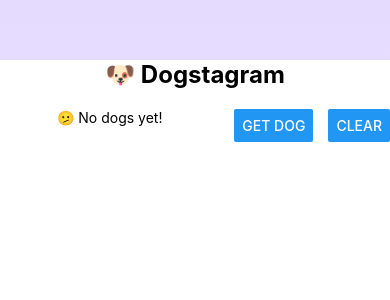
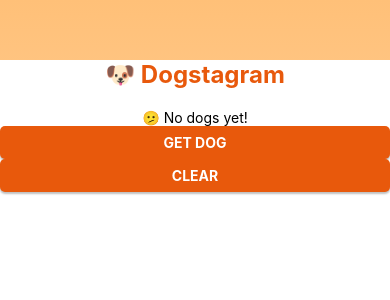
Before and after one commit to snoopytzp/sctp_2_React_Project, a React Native app in the folder dogstagram/: screen / in a window 390 px wide. Shown: the top 300 px of the page. Built offline with nearby package versions, Linux system fonts and the light colour scheme.

Commit message:
refactor Button, LoadingOverlay

```diff
--- a/dogstagram/App.js
+++ b/dogstagram/App.js
@@ -1,5 +1,5 @@
 // App.js
-import { StyleSheet, Text, View, Button } from "react-native";
+import { StyleSheet, Text, View } from "react-native";
 import { useState } from "react";
 import { Image } from "react-native";
 import { ScrollView } from "react-native";
@@ -10,6 +10,9 @@ import { useRef } from "react";
 import * as Crypto from "expo-crypto";
 import { FlatList } from "react-native";
 import { Alert } from "react-native";
+import Button from "./components/Button";
+import { Colors } from "./styles/colors";
+import LoadingOverlay from "./components/LoadingOverlay";
 
 export default function App() {
   const [dogs, setDogs] = useState([]);
@@ -58,7 +61,7 @@ export default function App() {
 
   return (
   <SafeAreaProvider>
-    <LinearGradient colors={["#e5dbff", "#f3f0ff"]} style={{ flex: 1 }}>
+  <LinearGradient colors={[Colors.PRIMARY_LIGHT_2, Colors.PRIMARY_LIGHT_1]} style={{ flex: 1 }}>
       <SafeAreaView style={{ flex: 1 }}>
         <View style={styles.container}>
           <View style={styles.mainContainer}>
@@ -74,14 +77,10 @@ export default function App() {
                     ListEmptyComponent={<Text>🫤 No dogs yet!</Text>}
                     showsVerticalScrollIndicator={false}
                   />
-                  {isLoading && (
-                    <View style={styles.loadingOverlay}>
-                      <ActivityIndicator size="large" color="#333" />
-                    </View>
-                  )}
+                  {isLoading && <LoadingOverlay />}
               </View>
-              <Button title="Get Dog" onPress={getDog} />
-              <Button title="Clear" onPress={handleClearDogs} />
+              <Button onPress={getDog}>Get Dog</Button>
+              <Button onPress={handleClearDogs}>Clear</Button>
             </View>
           </View>
         </View>
@@ -101,11 +100,23 @@ const styles = StyleSheet.create({
     marginBottom: 20,
     textAlign: "center",
   },
-  buttonsContainer: {
-    flexDirection: "row",
-    gap: 15,
-    marginBottom: 20,
+  buttonContainer: {
+    backgroundColor: "#6741d9",
+    paddingVertical: 8,
+    paddingHorizontal: 16,
+    borderRadius: 5,
+    alignItems: "center",
     justifyContent: "center",
+
+    // Shadow for Android - higher value means a bigger shadow
+    elevation: 8,
+    // Shadow for iOS
+    shadowColor: "#000",
+    // width: horizontal offset, height: vertical offset
+    shadowOffset: { width: 0, height: 2 },
+    shadowOpacity: 0.25,
+    // 1 = sharp shadow, 10 = soft blurry shadow
+    shadowRadius: 2,
   },
   mainContainer: {
     flex: 1,
@@ -126,5 +137,12 @@ const styles = StyleSheet.create({
     ...StyleSheet.absoluteFillObject,
     justifyContent: "center",
     alignItems: "center",
-},
+  },
+  appHeader: {
+    fontSize: 24,
+    fontWeight: "700",
+    marginBottom: 20,
+    textAlign: "center",
+    color: Colors.PRIMARY,
+  },
 });
--- /dev/null
+++ b/dogstagram/components/Button.js
@@ -0,0 +1,43 @@
+// components/Button.js
+import { StyleSheet, Text, Pressable } from "react-native";
+import { Colors } from "../styles/colors";
+
+function Button({ children, onPress }) {
+  return (
+    <Pressable
+      onPress={onPress}
+      style={({ pressed }) => [
+        styles.buttonContainer,
+        pressed && styles.buttonPressed,
+      ]}
+    >
+      <Text style={styles.buttonText}>{children}</Text>
+    </Pressable>
+  );
+}
+
+export default Button;
+
+const styles = StyleSheet.create({
+  buttonContainer: {
+    backgroundColor: Colors.PRIMARY,
+    paddingVertical: 8,
+    paddingHorizontal: 16,
+    borderRadius: 5,
+    alignItems: "center",
+    justifyContent: "center",
+    elevation: 8,
+    shadowColor: "#000",
+    shadowOffset: { width: 0, height: 2 },
+    shadowOpacity: 0.25,
+    shadowRadius: 2,
+  },
+  buttonText: {
+    color: "#fff",
+    fontWeight: "700",
+    textTransform: "uppercase",
+  },
+  buttonPressed: {
+    opacity: 0.6,
+  },
+});
--- /dev/null
+++ b/dogstagram/components/LoadingOverlay.js
@@ -0,0 +1,19 @@
+// components/LoadingOverlay.js
+import { View, ActivityIndicator, StyleSheet } from "react-native";
+import { Colors } from "../styles/colors";
+
+export default function LoadingOverlay() {
+  return (
+    <View style={styles.loadingOverlay}>
+      <ActivityIndicator size="large" color={Colors.PRIMARY} />
+    </View>
+  );
+}
+
+const styles = StyleSheet.create({
+  loadingOverlay: {
+    ...StyleSheet.absoluteFillObject,
+    justifyContent: "center",
+    alignItems: "center",
+  },
+});
--- /dev/null
+++ b/dogstagram/styles/colors.js
@@ -0,0 +1,5 @@
+export const Colors = {
+  PRIMARY: "#e8590c",
+  PRIMARY_LIGHT_1: "#fff4e6",
+  PRIMARY_LIGHT_2: "#ffc078",
+};
```
